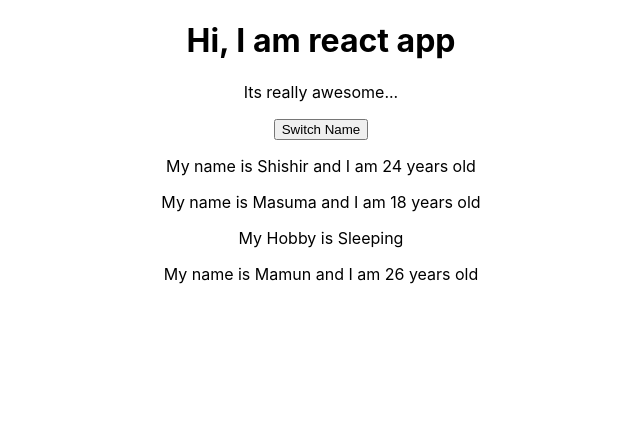
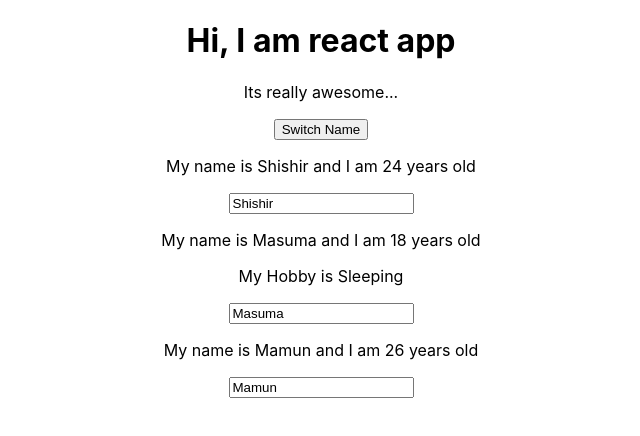
Before and after one commit to shishir75/React-Complete-Guide---Udemy, a React (Create React App) app: page / in a window 1280 px wide. Shown: the top 436 px of the page, without its empty margins (319-959 px from the left). Built offline with nearby package versions, Linux system fonts and the light colour scheme.

Commit message:
Two way binding

```diff
--- a/src/App.js
+++ b/src/App.js
@@ -24,6 +24,16 @@
         });
     };
 
+    nameChangedHandler = (event) => {
+        this.setState({
+            persons: [
+                { name: "Shishir", age: 24 },
+                { name: event.target.value, age: 18 },
+                { name: "Mamun", age: 26 },
+            ],
+        });
+    };
+
     render() {
         return (
             <div className="App">
@@ -41,7 +51,8 @@
                 <Person
                     name={this.state.persons[1].name}
                     age={this.state.persons[1].age}
-                    click={() => this.switchNameHandler("Md Obydullah Sarder")}
+                    click={() => this.switchNameHandler("Md Obydullah Sarder")} // Not Efficient
+                    changed={this.nameChangedHandler}
                 >
                     My Hobby is Sleeping
                 </Person>
--- a/src/Person/Person.js
+++ b/src/Person/Person.js
@@ -7,6 +7,11 @@
                 My name is {props.name} and I am {props.age} years old
             </p>
             <p>{props.children}</p>
+            <input
+                type="text"
+                onChange={props.changed}
+                value={props.name}
+            ></input>
         </div>
     );
 };
```
